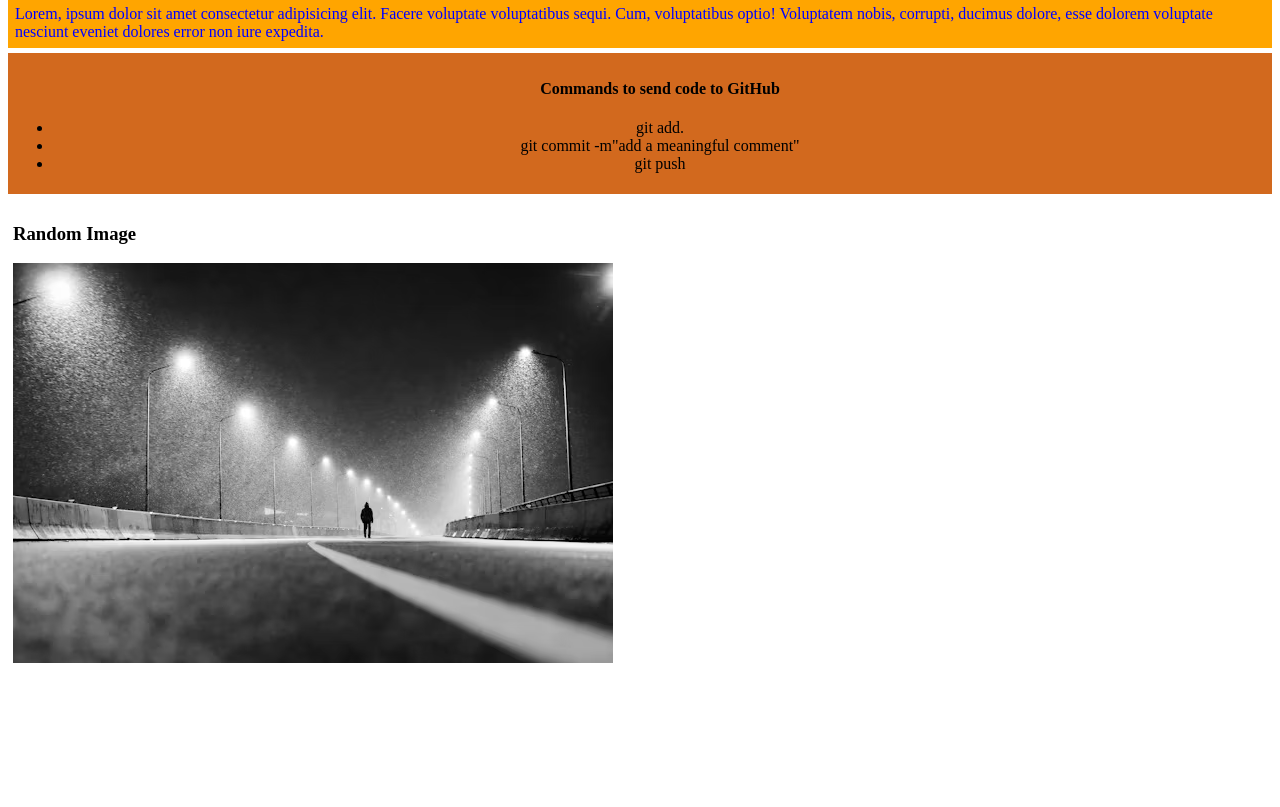
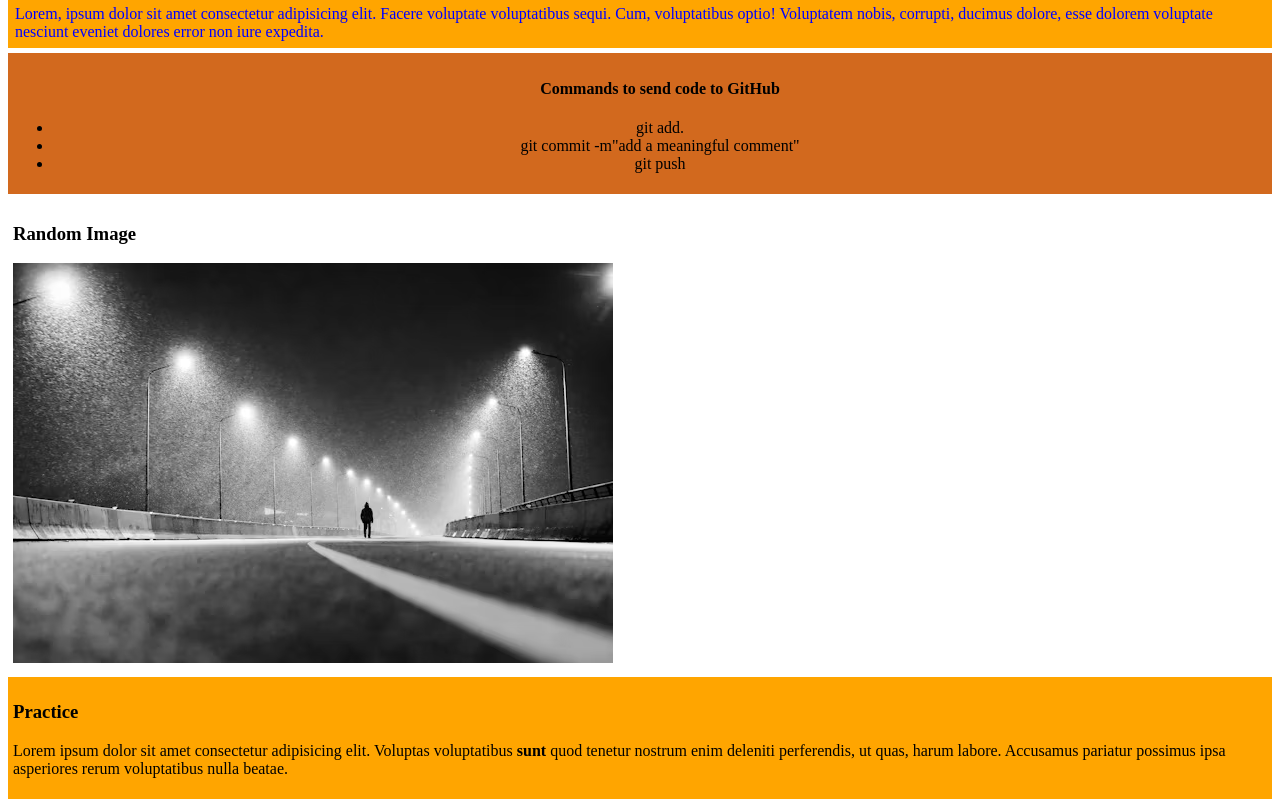
Before and after one commit to omarfaruk78/My-First-Repo, a plain HTML site: page index.html in a window 1280 px wide. Shown: the part 298-1105 px from the top of the page. Before the commit the page ends 978 px from the top, so only its background shows below. Drawn offline with Linux system fonts and the light colour scheme.

Commit message:
show please

```diff
--- a/index.html
+++ b/index.html
@@ -31,5 +31,9 @@
         <h3>Random Image</h3>
         <img src="images/alone.jpg" alt="">
     </div>
+    <div>
+        <h3>Practice</h3>
+        <p>Lorem ipsum dolor sit amet consectetur adipisicing elit. Voluptas voluptatibus <strong>sunt</strong> quod tenetur nostrum enim deleniti perferendis, ut quas, harum labore. Accusamus pariatur possimus ipsa asperiores rerum voluptatibus nulla beatae.</p>
+    </div>
 </body>
 </html>
```
